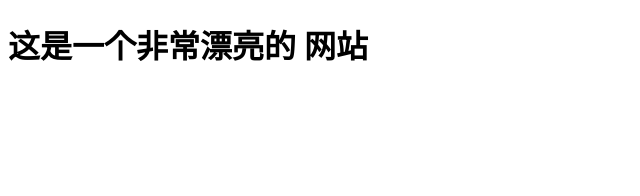
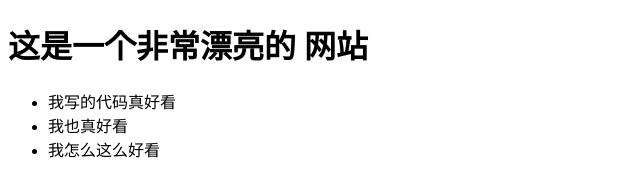
Before and after one commit to AK-DSB/learn-git, a plain HTML site: page index.html in a window 1280 px wide. Shown: the whole page, without its empty margins (0-640 px from the left). Drawn offline with Linux system fonts and the light colour scheme.

Commit message:
在update分支上提交的代码

```diff
--- a/index.html
+++ b/index.html
@@ -10,6 +10,11 @@
 
 <body>
     <h1>这是一个非常漂亮的 网站</h1>
+    <ul>
+        <li>我写的代码真好看</li>
+        <li>我也真好看</li>
+        <li>我怎么这么好看</li>
+    </ul>
 </body>
 
 </html>
```
